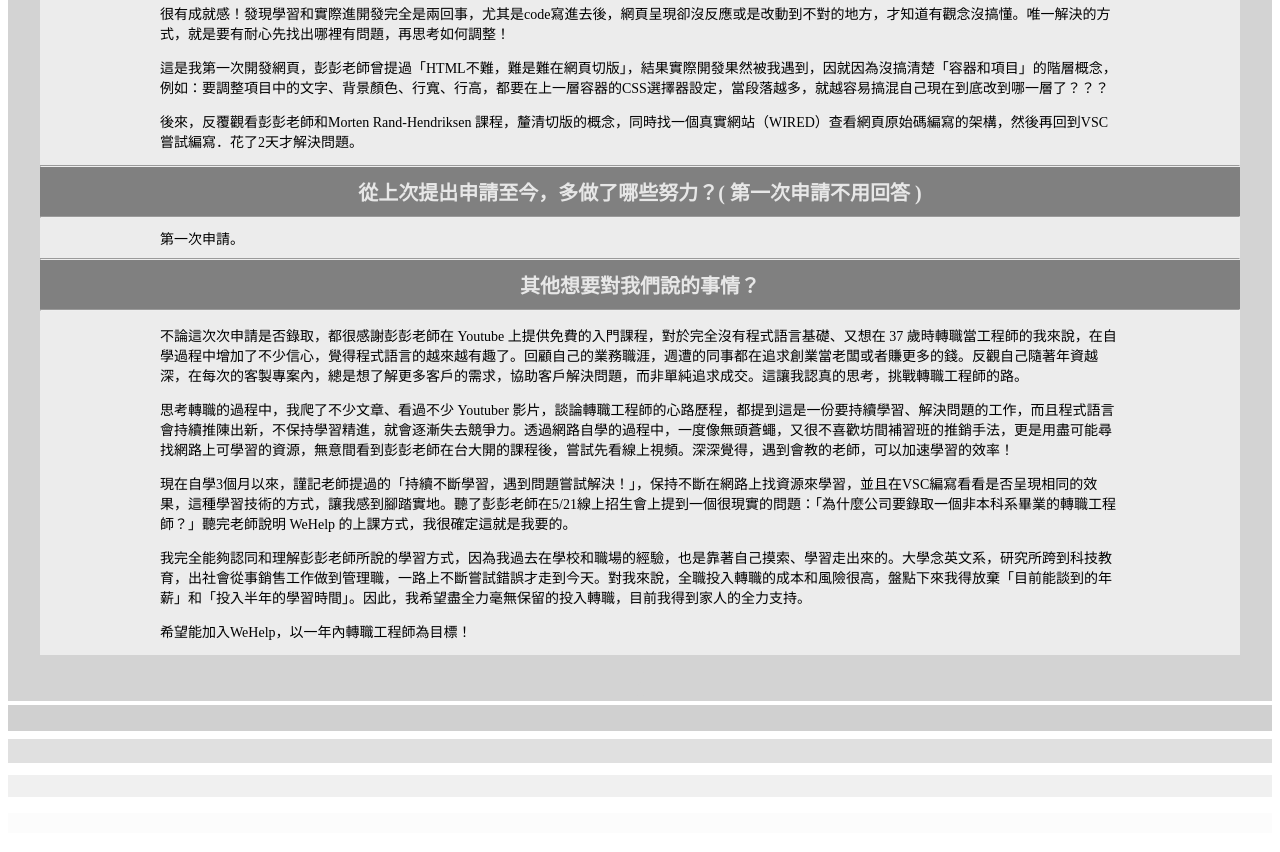
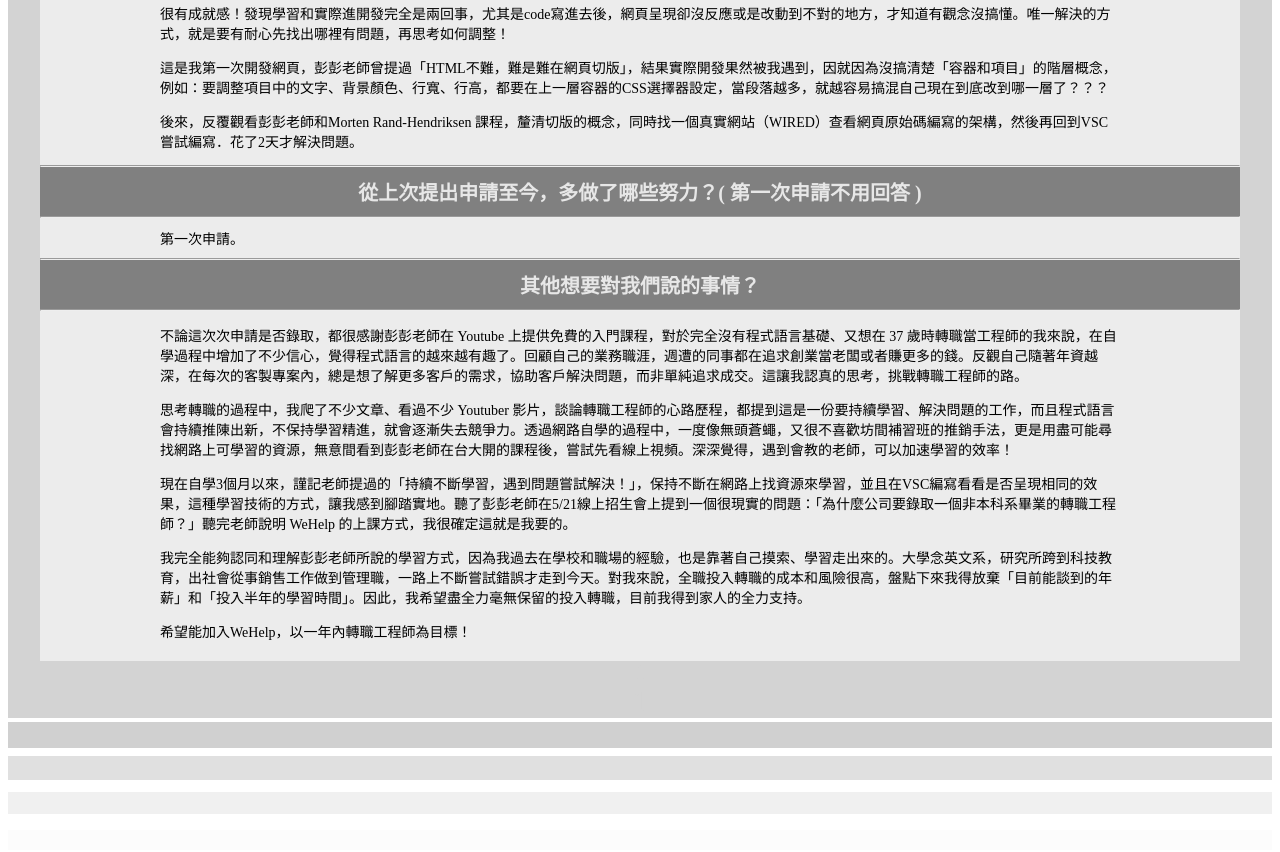
Before and after one commit to wmhung/wmhung.github.io, a plain HTML site: page wehelp/application.html in a window 1280 px wide. Shown: the part 1097-1949 px from the top of the page. Drawn offline with Linux system fonts and the light colour scheme.

Commit message:
Update application.css

```diff
--- a/wehelp/application.css
+++ b/wehelp/application.css
@@ -42,15 +42,15 @@
     background-color:lightgray;
 }
 .footbottom{
+    margin-top:20px;
     text-align:center;
     background-color:lightgray;
     color:lightgray;
 }
 .footend{
-    height:20%;
     margin-left:10%;
     margin-right:10%;
-    font-size:20px;
+    font-size:30px;
 }
 .line2{
     margin-top:4px;
```
